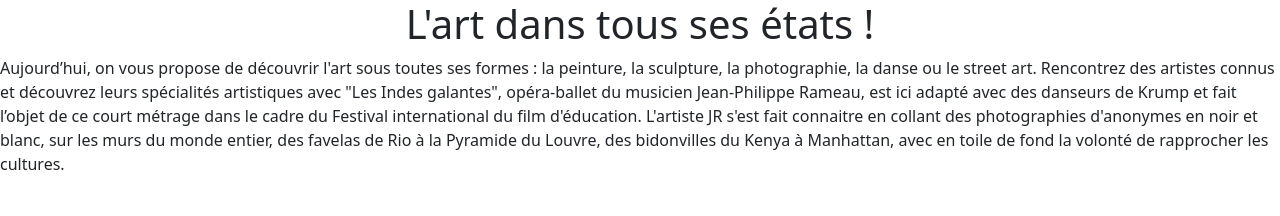
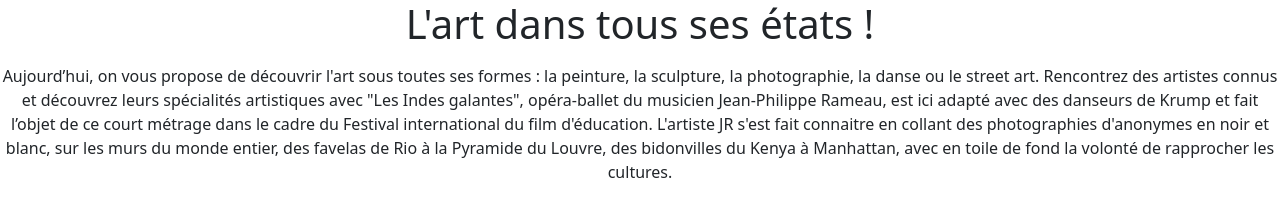
Before and after one commit to Lindy974/Lindy974, a plain HTML site: page index.html in a window 1280 px wide. Drawn offline with nearby package versions, Linux system fonts and the light colour scheme.

Commit message:
Update index.html

```diff
--- a/index.html
+++ b/index.html
@@ -13,9 +13,11 @@
   <body>
 
   <h1> <center> L'art dans tous ses états !</center> </h1>
-  <p> Aujourd’hui, on vous propose de découvrir l'art sous toutes ses formes : la peinture, la sculpture, la photographie, la danse ou le street art. Rencontrez des artistes connus et découvrez leurs spécialités artistiques avec "Les Indes galantes", opéra-ballet du musicien Jean-Philippe Rameau, est ici adapté avec des danseurs de Krump et fait l’objet de ce court métrage dans le cadre du Festival international du film d'éducation.
+
+  <p> <center> Aujourd’hui, on vous propose de découvrir l'art sous toutes ses formes : la peinture, la sculpture, la photographie, la danse ou le street art. Rencontrez des artistes connus et découvrez leurs spécialités artistiques avec "Les Indes galantes", opéra-ballet du musicien Jean-Philippe Rameau, est ici adapté avec des danseurs de Krump et fait l’objet de ce court métrage dans le cadre du Festival international du film d'éducation.
 
   L'artiste JR s'est fait connaitre en collant des photographies d'anonymes en noir et blanc, sur les murs du monde entier, des favelas de Rio à la Pyramide du Louvre, des bidonvilles du Kenya à Manhattan, avec en toile de fond la volonté de rapprocher les cultures.
+</center>
 </p>
 
     <!-- Optional JavaScript; choose one of the two! -->
```
